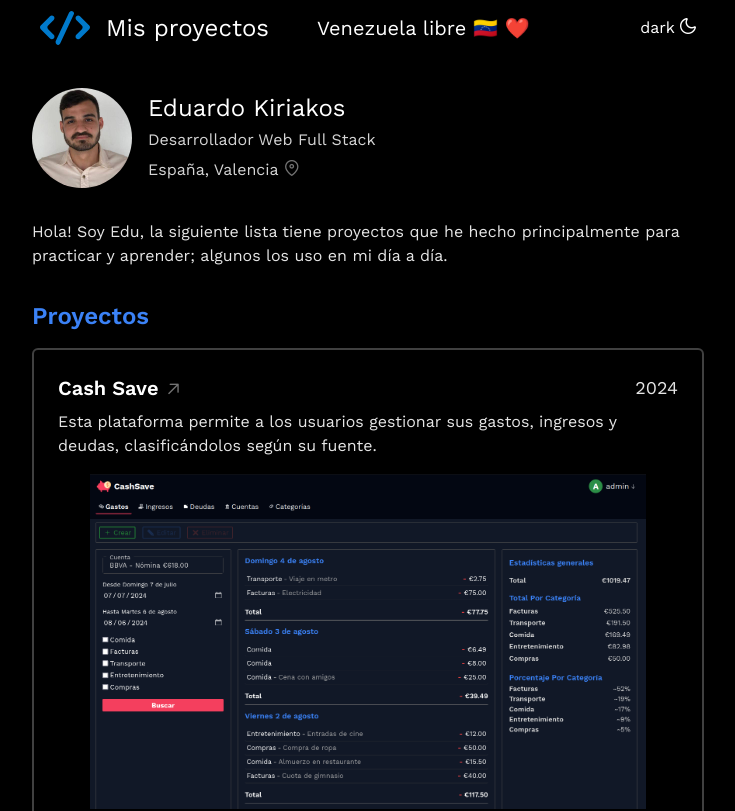
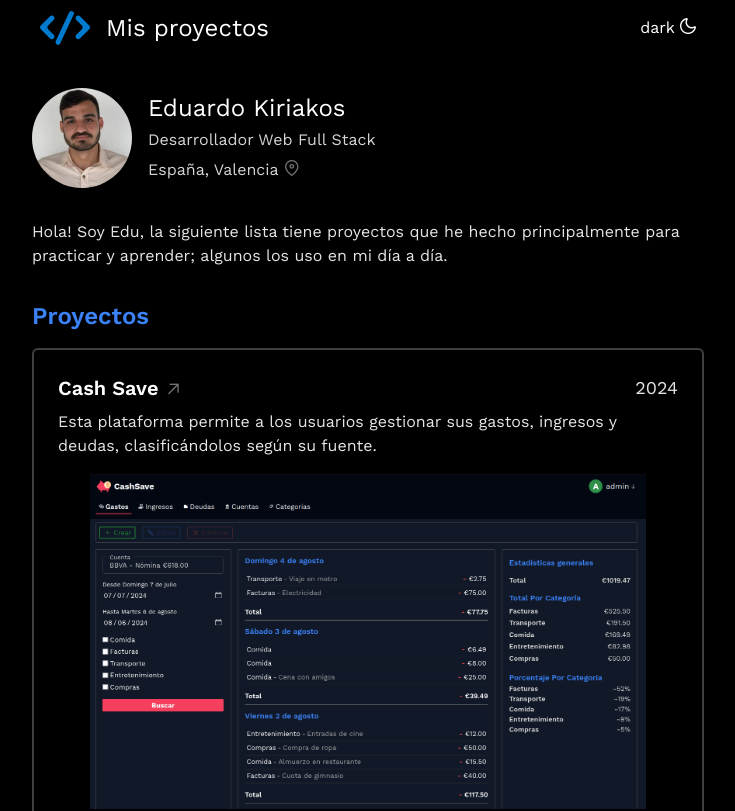
Before and after one commit to Edkiri/portfolio, a Vue app: page / in a window 1280 px wide. Shown: the top 811 px of the page, without its empty margins (272-1007 px from the left). Built offline with nearby package versions, Linux system fonts and the light colour scheme.

Commit message:
feat: remove litle contrib

```diff
--- a/src/App.vue
+++ b/src/App.vue
@@ -29,7 +29,6 @@ function changeTheme() {
     <div class="flex gap-4 items-center">
       <Icon />
       <h1 class="text-2xl text-black dark:text-white">Mis proyectos</h1>
-      <span class="ml-8 text-xl text-black dark:text-white">Venezuela libre 🇻🇪 ❤️</span>
     </div>
 
     <button
```
